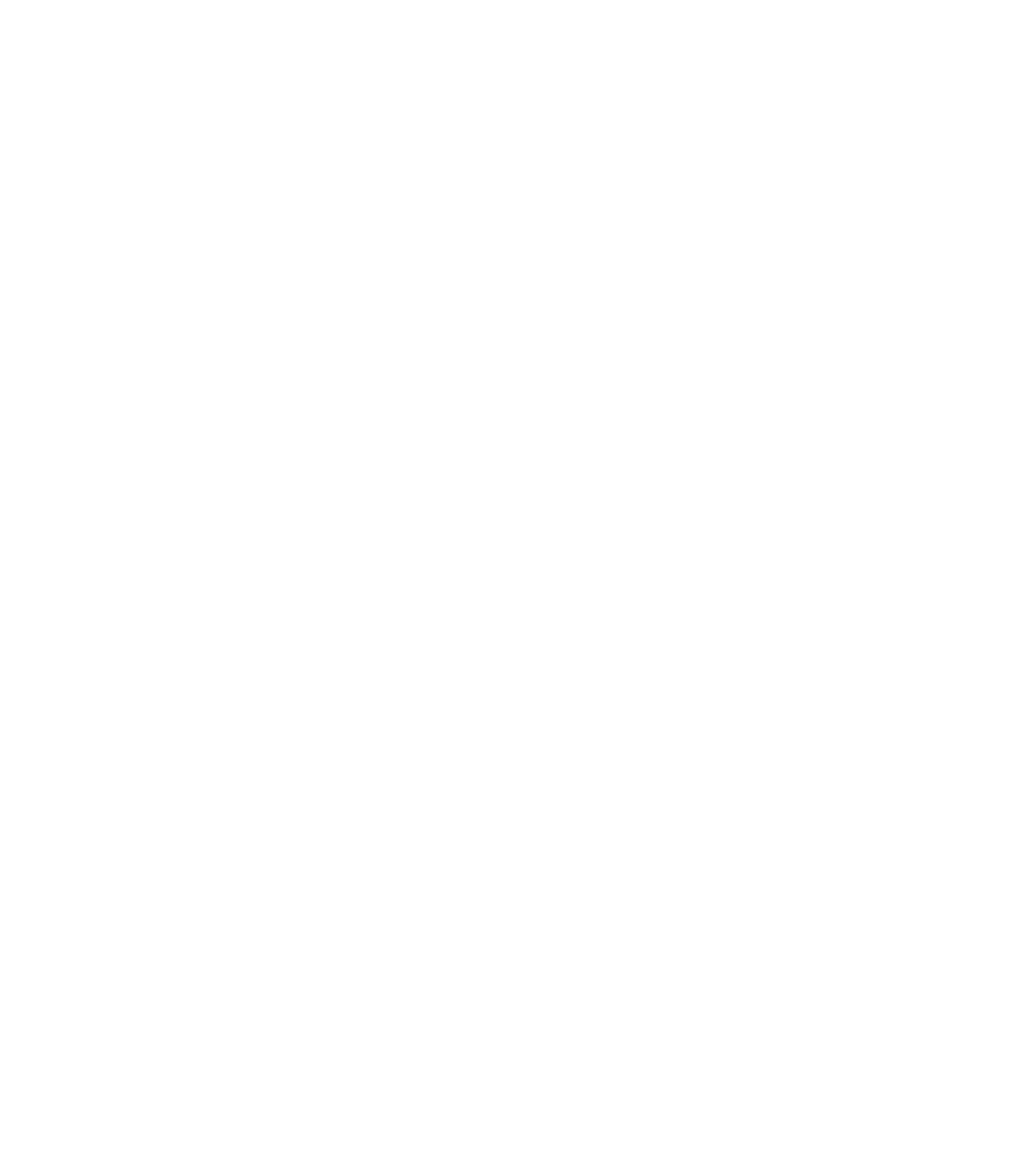
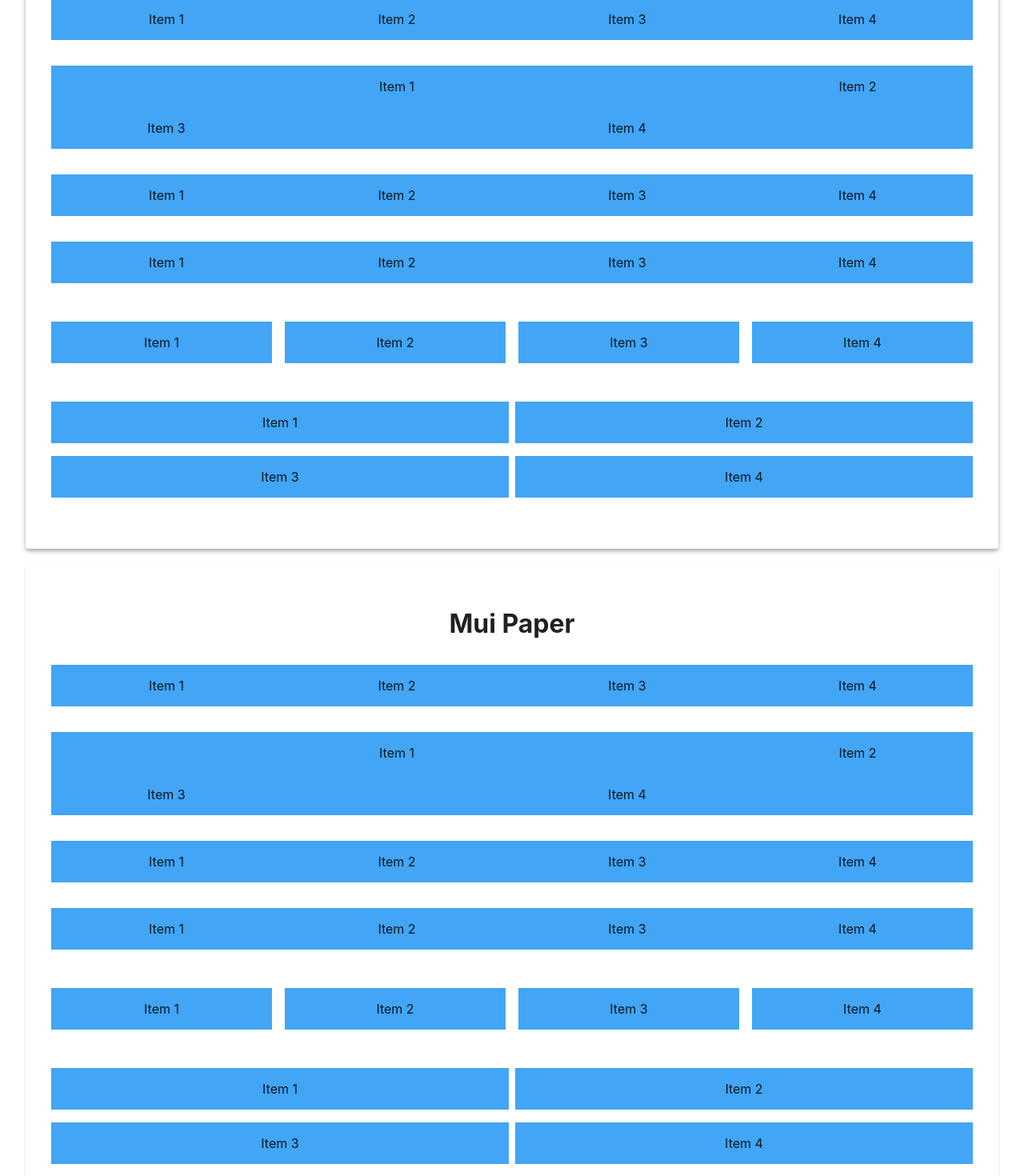
Before and after one commit to atultingre/mui-react, a React (Create React App) app: page / in a window 1280 px wide. Shown: the part 8340-9810 px from the top of the page at 80% size. Before the commit the page ends 8246 px from the top, so only its background shows below. Built offline with nearby package versions, Linux system fonts and the light colour scheme.

Commit message:
MUI Paper

```diff
--- a/src/App.js
+++ b/src/App.js
@@ -11,6 +11,7 @@ import MuiAutocomplete from "./components/MuiAutocomplete";
 import MuiBox from "./components/MuiBox";
 import MuiStack from "./components/MuiStack";
 import MuiGrid from "./components/MuiGrid";
+import MuiPaper from "./components/MuiPaper";
 
 function App() {
   return (
@@ -27,6 +28,7 @@ function App() {
       <MuiBox/>
       <MuiStack/>
       <MuiGrid/>
+      <MuiPaper/>
     </div>
   );
 }
--- /dev/null
+++ b/src/components/MuiPaper.js
@@ -0,0 +1,285 @@
+import { Box, Grid, Paper } from "@mui/material";
+import React from "react";
+
+const MuiPaper = () => {
+  return (
+    <>
+      <Paper sx={{ padding: "32px" }} elevation={4}>
+        <h1>Mui Paper</h1>
+        <Grid container my={4}>
+          <Grid item xs={3}>
+            <Box bgcolor="primary.light" padding={2}>
+              Item 1
+            </Box>
+          </Grid>
+          <Grid item xs={3}>
+            <Box bgcolor="primary.light" padding={2}>
+              Item 2
+            </Box>
+          </Grid>
+          <Grid item xs={3}>
+            <Box bgcolor="primary.light" padding={2}>
+              Item 3
+            </Box>
+          </Grid>
+          <Grid item xs={3}>
+            <Box bgcolor="primary.light" padding={2}>
+              Item 4
+            </Box>
+          </Grid>
+        </Grid>
+        <Grid container my={4}>
+          <Grid item xs={9}>
+            <Box bgcolor="primary.light" padding={2}>
+              Item 1
+            </Box>
+          </Grid>
+          <Grid item xs={3}>
+            <Box bgcolor="primary.light" padding={2}>
+              Item 2
+            </Box>
+          </Grid>
+          <Grid item xs={3}>
+            <Box bgcolor="primary.light" padding={2}>
+              Item 3
+            </Box>
+          </Grid>
+          <Grid item xs={9}>
+            <Box bgcolor="primary.light" padding={2}>
+              Item 4
+            </Box>
+          </Grid>
+        </Grid>
+        <Grid container my={4}>
+          <Grid item xs={12} sm={3}>
+            <Box bgcolor="primary.light" padding={2}>
+              Item 1
+            </Box>
+          </Grid>
+          <Grid item xs={12} sm={3}>
+            <Box bgcolor="primary.light" padding={2}>
+              Item 2
+            </Box>
+          </Grid>
+          <Grid item xs={12} sm={3}>
+            <Box bgcolor="primary.light" padding={2}>
+              Item 3
+            </Box>
+          </Grid>
+          <Grid item xs={12} sm={3}>
+            <Box bgcolor="primary.light" padding={2}>
+              Item 4
+            </Box>
+          </Grid>
+        </Grid>
+        <Grid container my={4}>
+          <Grid item xs={12} sm={3}>
+            <Box bgcolor="primary.light" padding={2}>
+              Item 1
+            </Box>
+          </Grid>
+          <Grid item xs={12} sm={3}>
+            <Box bgcolor="primary.light" padding={2}>
+              Item 2
+            </Box>
+          </Grid>
+          <Grid item xs={12} sm={3}>
+            <Box bgcolor="primary.light" padding={2}>
+              Item 3
+            </Box>
+          </Grid>
+          <Grid item xs={12} sm={3}>
+            <Box bgcolor="primary.light" padding={2}>
+              Item 4
+            </Box>
+          </Grid>
+        </Grid>
+
+        <Grid container my={4} spacing={2}>
+          <Grid item xs={12} sm={3}>
+            <Box bgcolor="primary.light" padding={2}>
+              Item 1
+            </Box>
+          </Grid>
+          <Grid item xs={12} sm={3}>
+            <Box bgcolor="primary.light" padding={2}>
+              Item 2
+            </Box>
+          </Grid>
+          <Grid item xs={12} sm={3}>
+            <Box bgcolor="primary.light" padding={2}>
+              Item 3
+            </Box>
+          </Grid>
+          <Grid item xs={12} sm={3}>
+            <Box bgcolor="primary.light" padding={2}>
+              Item 4
+            </Box>
+          </Grid>
+        </Grid>
+
+        <Grid container my={4} rowSpacing={2} columnSpacing={1}>
+          <Grid item xs={6}>
+            <Box bgcolor="primary.light" padding={2}>
+              Item 1
+            </Box>
+          </Grid>
+          <Grid item xs={6}>
+            <Box bgcolor="primary.light" padding={2}>
+              Item 2
+            </Box>
+          </Grid>
+          <Grid item xs={6}>
+            <Box bgcolor="primary.light" padding={2}>
+              Item 3
+            </Box>
+          </Grid>
+          <Grid item xs={6}>
+            <Box bgcolor="primary.light" padding={2}>
+              Item 4
+            </Box>
+          </Grid>
+        </Grid>
+      </Paper>
+      <Paper sx={{ padding: "32px", mt:"20px" }}>
+        <h1>Mui Paper</h1>
+        <Grid container my={4}>
+          <Grid item xs={3}>
+            <Box bgcolor="primary.light" padding={2}>
+              Item 1
+            </Box>
+          </Grid>
+          <Grid item xs={3}>
+            <Box bgcolor="primary.light" padding={2}>
+              Item 2
+            </Box>
+          </Grid>
+          <Grid item xs={3}>
+            <Box bgcolor="primary.light" padding={2}>
+              Item 3
+            </Box>
+          </Grid>
+          <Grid item xs={3}>
+            <Box bgcolor="primary.light" padding={2}>
+              Item 4
+            </Box>
+          </Grid>
+        </Grid>
+        <Grid container my={4}>
+          <Grid item xs={9}>
+            <Box bgcolor="primary.light" padding={2}>
+              Item 1
+            </Box>
+          </Grid>
+          <Grid item xs={3}>
+            <Box bgcolor="primary.light" padding={2}>
+              Item 2
+            </Box>
+          </Grid>
+          <Grid item xs={3}>
+            <Box bgcolor="primary.light" padding={2}>
+              Item 3
+            </Box>
+          </Grid>
+          <Grid item xs={9}>
+            <Box bgcolor="primary.light" padding={2}>
+              Item 4
+            </Box>
+          </Grid>
+        </Grid>
+        <Grid container my={4}>
+          <Grid item xs={12} sm={3}>
+            <Box bgcolor="primary.light" padding={2}>
+              Item 1
+            </Box>
+          </Grid>
+          <Grid item xs={12} sm={3}>
+            <Box bgcolor="primary.light" padding={2}>
+              Item 2
+            </Box>
+          </Grid>
+          <Grid item xs={12} sm={3}>
+            <Box bgcolor="primary.light" padding={2}>
+              Item 3
+            </Box>
+          </Grid>
+          <Grid item xs={12} sm={3}>
+            <Box bgcolor="primary.light" padding={2}>
+              Item 4
+            </Box>
+          </Grid>
+        </Grid>
+        <Grid container my={4}>
+          <Grid item xs={12} sm={3}>
+            <Box bgcolor="primary.light" padding={2}>
+              Item 1
+            </Box>
+          </Grid>
+          <Grid item xs={12} sm={3}>
+            <Box bgcolor="primary.light" padding={2}>
+              Item 2
+            </Box>
+          </Grid>
+          <Grid item xs={12} sm={3}>
+            <Box bgcolor="primary.light" padding={2}>
+              Item 3
+            </Box>
+          </Grid>
+          <Grid item xs={12} sm={3}>
+            <Box bgcolor="primary.light" padding={2}>
+              Item 4
+            </Box>
+          </Grid>
+        </Grid>
+
+        <Grid container my={4} spacing={2}>
+          <Grid item xs={12} sm={3}>
+            <Box bgcolor="primary.light" padding={2}>
+              Item 1
+            </Box>
+          </Grid>
+          <Grid item xs={12} sm={3}>
+            <Box bgcolor="primary.light" padding={2}>
+              Item 2
+            </Box>
+          </Grid>
+          <Grid item xs={12} sm={3}>
+            <Box bgcolor="primary.light" padding={2}>
+              Item 3
+            </Box>
+          </Grid>
+          <Grid item xs={12} sm={3}>
+            <Box bgcolor="primary.light" padding={2}>
+              Item 4
+            </Box>
+          </Grid>
+        </Grid>
+
+        <Grid container my={4} rowSpacing={2} columnSpacing={1}>
+          <Grid item xs={6}>
+            <Box bgcolor="primary.light" padding={2}>
+              Item 1
+            </Box>
+          </Grid>
+          <Grid item xs={6}>
+            <Box bgcolor="primary.light" padding={2}>
+              Item 2
+            </Box>
+          </Grid>
+          <Grid item xs={6}>
+            <Box bgcolor="primary.light" padding={2}>
+              Item 3
+            </Box>
+          </Grid>
+          <Grid item xs={6}>
+            <Box bgcolor="primary.light" padding={2}>
+              Item 4
+            </Box>
+          </Grid>
+        </Grid>
+      </Paper>
+    </>
+  );
+};
+
+export default MuiPaper;
```
